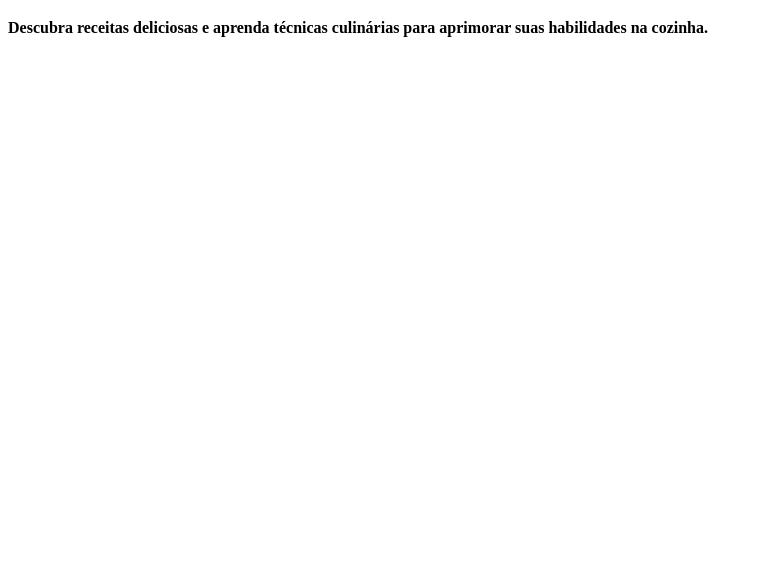
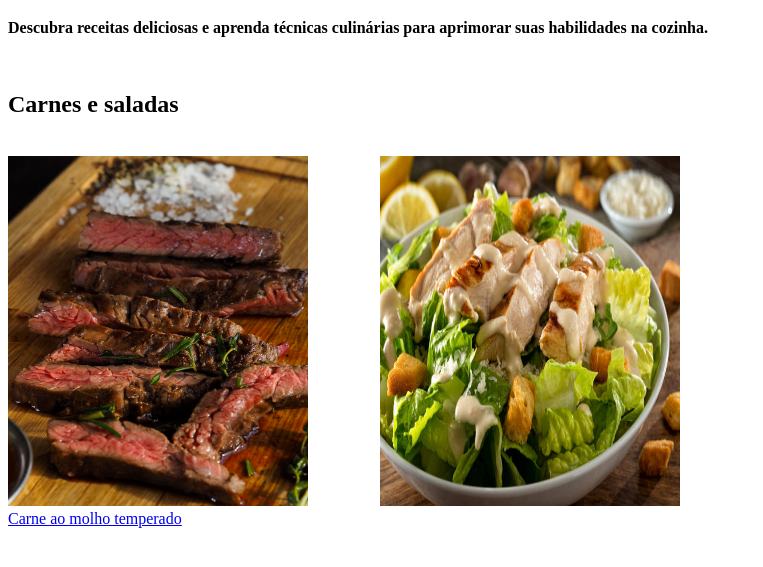
Before and after one commit to Amandav026/primeiroprojeto, a plain HTML site: page index.html in a window 1280 px wide. Shown: the part 61-628 px from the top of the page, without its empty margins (0-763 px from the left). Drawn offline with Linux system fonts and the light colour scheme.

Commit message:
primeiroprojetoatualizando

```diff
--- a/index.html
+++ b/index.html
@@ -13,6 +13,17 @@
 <body>
     <h1>Bem-vindo ao Culinária Deliciosa!</h1>
     <p><strong>Descubra receitas deliciosas e aprenda técnicas culinárias para aprimorar suas habilidades na cozinha.</strong></p>
+    <br>
+    <h2>Carnes e saladas</h2>
+    <br>
+    <div>
+    <img src= "carnes.jpeg" alt="Imagem de carnes e saladas" width="300" height="350">
+    &nbsp;&nbsp;&nbsp;&nbsp;&nbsp;&nbsp;&nbsp;&nbsp;&nbsp;&nbsp;&nbsp;&nbsp;&nbsp;&nbsp;&nbsp;&nbsp;
+    <img src="salada.jpeg" alt="Imagem de salada" width="300" height="350"><br>
+    <a href="carnes.html/">Carne ao molho temperado</a>
+
+    </div>
+
 
 </body>
 </html>
```
Also changed, not shown: carnes.html/index.html (added, +17 -0 lines), carnes.jpeg (added), salada.jpeg (added).
